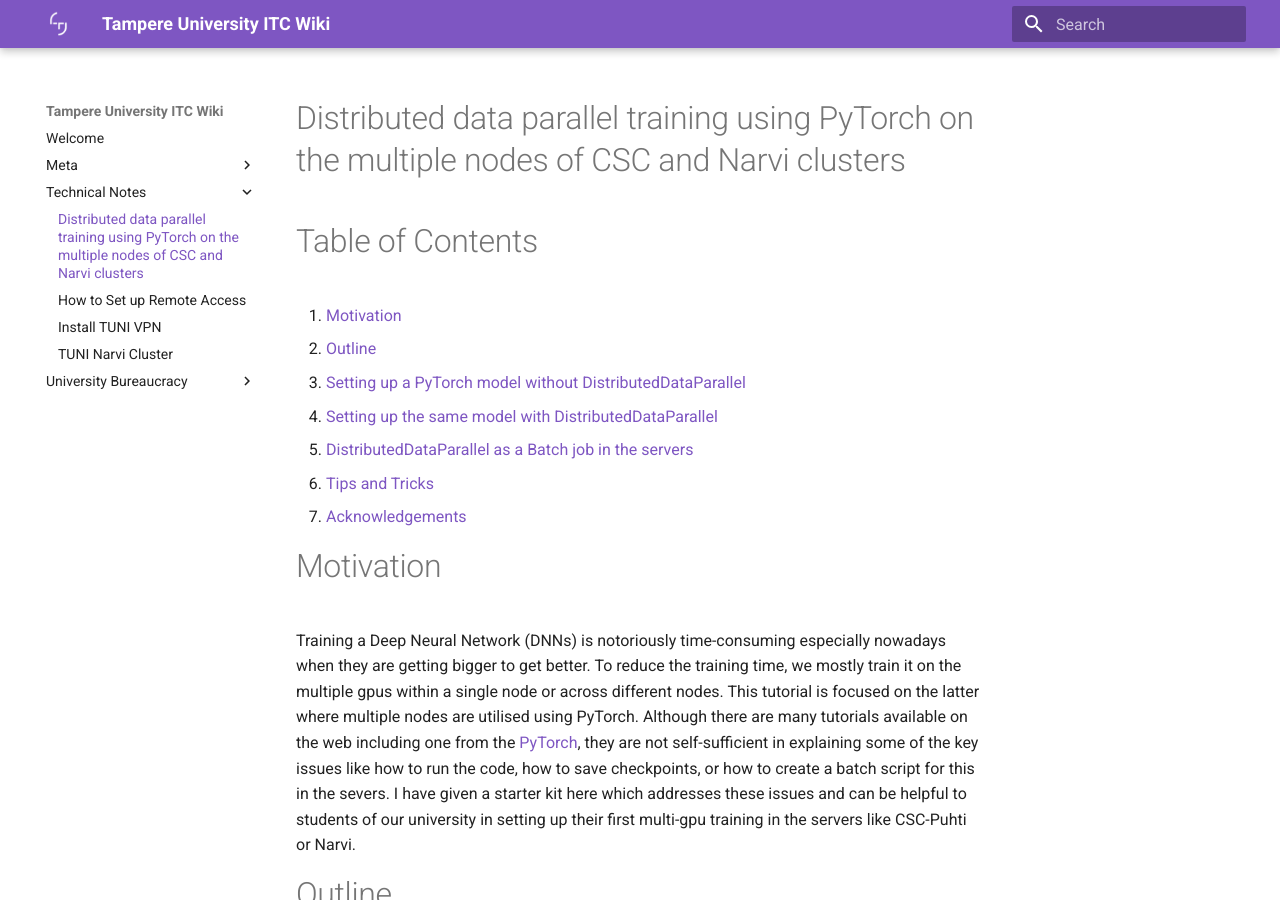
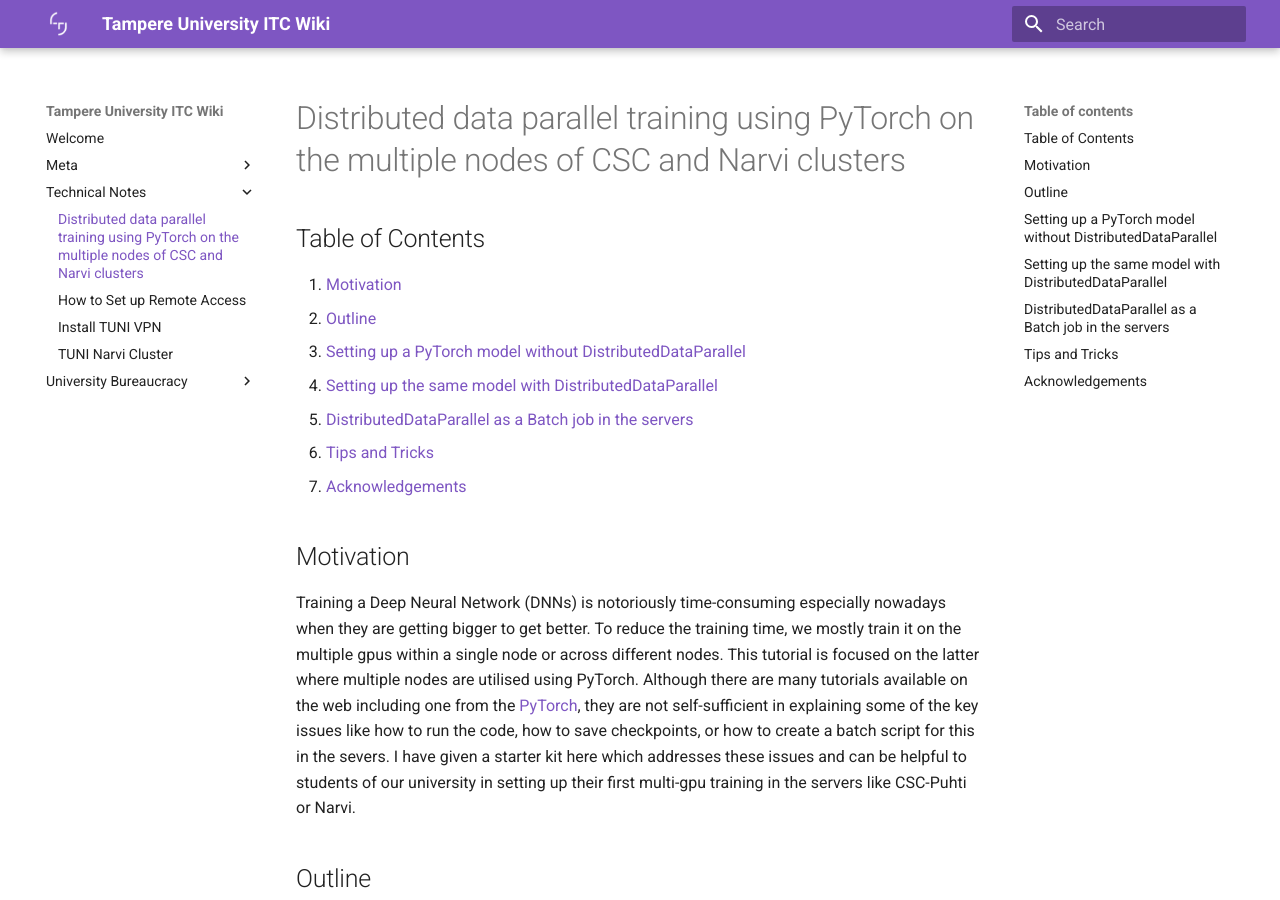
Before and after one commit to TUNI-ITC/wiki, an MkDocs documentation site: the page built from docs/Technical-Notes/Distributed_dataparallel_pytorch.md, in a window 1280 px wide and 900 px high. Built offline with MkDocs 1.6.1 and Material for MkDocs 9.7.7, drawn with Linux system fonts in a browser that asks for light colours.

Commit message:
fixing the sections levels (every sec was Level-0)

````diff
--- a/docs/Technical-Notes/Distributed_dataparallel_pytorch.md
+++ b/docs/Technical-Notes/Distributed_dataparallel_pytorch.md
@@ -1,6 +1,6 @@
 # Distributed data parallel training using PyTorch on the multiple nodes of CSC and Narvi clusters
 
-# Table of Contents
+## Table of Contents
 
 1.  [Motivation](#org0f87d25)
 2.  [Outline](#org759abb5)
@@ -14,21 +14,21 @@
 
 <a id="org0f87d25"></a>
 
-# Motivation
+## Motivation
 
 Training a Deep Neural Network (DNNs) is notoriously time-consuming especially nowadays when they are getting bigger to get better. To reduce the training time, we mostly train it on the multiple gpus within a single node or across different nodes. This tutorial is focused on the latter where multiple nodes are utilised using PyTorch. Although there are many tutorials available on the web including one from the [PyTorch](https://pytorch.org/tutorials/intermediate/ddp_tutorial.html), they are not self-sufficient in explaining some of the key issues like how to run the code, how to save checkpoints, or how to create a batch script for this in the severs. I have given a starter kit here which addresses these issues and can be helpful to students of our university in setting up their first multi-gpu training in the servers like CSC-Puhti or Narvi.
 
 
 <a id="org759abb5"></a>
 
-# Outline
+## Outline
 
 PyTorch mostly provides two functions namely `nn.DataParallel` and `nn.DistributedDataParallel` to use multiple gpus in a single node and multiple nodes during the training respectively. However, it is recommended by [PyTorch](https://pytorch.org/tutorials/intermediate/ddp_tutorial.html) to use `nn.DistributedDataParallel` even in the single node to train faster than the `nn.DataParallel`. For more details, I would recommend reading the PyTorch docs. This tutorial assumes that the reader is familiar with the DNNs training using PyTorch and basic operations on the gpu-servers of our university.
 
 
 <a id="org491957c"></a>
 
-# Setting up a PyTorch model without DistributedDataParallel
+## Setting up a PyTorch model without DistributedDataParallel
 
 I have considered a simple Auto-Encoder (AE) model for demonstration where the inputs are images of digits from [MNIST](http://yann.lecun.com/exdb/mnist/) data-set. Just to be clear, AE takes images as input and encodes it to a much smaller dimension w.r.t its inputs and then try to reconstruct the images back from those smaller dimensions. It can be considered as a process of compression and decompression. We train the network to learn this smaller dimension such that the reconstructed image is very close to input. Let's begin by defining the network structure.
 
@@ -172,7 +172,7 @@
 ```
 <a id="org65dc2d5"></a>
 
-# Setting up the same model with DistributedDataParallel
+## Setting up the same model with DistributedDataParallel
 
 With the multiprocessing, we will run our training script in each node separately and ask PyTorch to handle the synchronisation between them. It makes sure that in each iteration, the same network weights are present in every node but use different data for the forward pass. Then the gradients are accumulated from every node to calculate the change in weights which will be sent to each node for the update. In short, the same network operates on different data in different nodes in parallel to make things faster. To let this internal communication happen between the nodes, we need few information to setup the DistributedParallel environment such as 1. how many nodes we are using, 2. what is the ip-address of the master node and 3. The number of gpus in a single node. I have changed the order of the above code to make it more understandable. We will first start from the `main` function by defining all the necessary variables.
 
@@ -397,7 +397,7 @@
 
 <a id="org74190c5"></a>
 
-# DistributedDataParallel as a Batch job in the servers
+## DistributedDataParallel as a Batch job in the servers
 
 When we are submitting the interactive jobs, we know the exact node name and can obtain the ip-address for that beforehand. However, in the batch job, it needs to be programmed to automate most of the stuff. We have to make minimum changes to the existing code and write a `.sh` script to submit the job. Our `train.py` script are modified only in the first few lines of the `train()` function as follows
 
@@ -477,7 +477,7 @@
 
 <a id="org2ff6500"></a>
 
-# Tips and Tricks
+## Tips and Tricks
 
 -   If you have `os.mkdir` inside the script then always wrap it with `try and except`. Multiple processes will try to create a new folder and they will throw
     errors that the directory already exists.
@@ -499,6 +499,6 @@
 
 <a id="orgc23abda"></a>
 
-# Acknowledgements
+## Acknowledgements
 
 I found this [article](https://yangkky.github.io/2019/07/08/distributed-pytorch-tutorial.html) really helpful when I was setting up my DistributedDataParallel framework. Many missing details can be found in this article which is skipped here to focus more on the practical things. If you have any suggestions then reach me at `soumya.tripathy@tuni.fi`.
````
